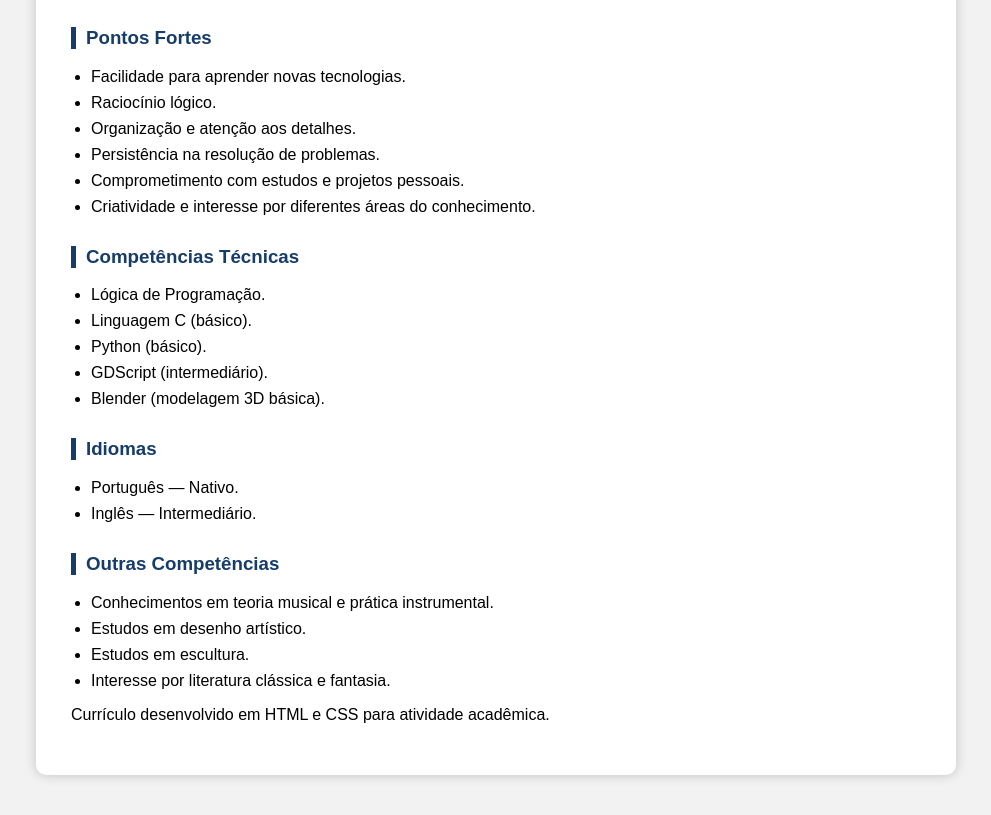
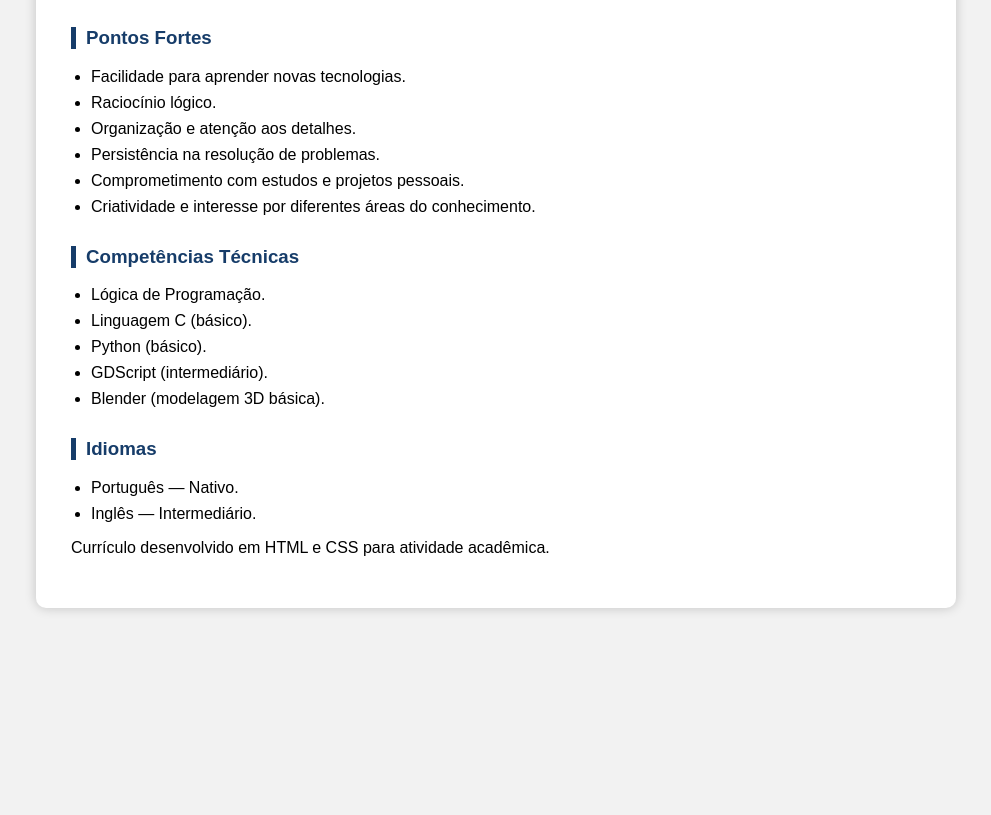
Before and after one commit to fvicenzo-pixel/curriculo-dba, a plain HTML site: page index.html in a window 1280 px wide. Shown: the part 270-1085 px from the top of the page, without its empty margins (144-1135 px from the left). After the commit the page ends 918 px from the top, so only its background shows below. Drawn offline with Linux system fonts and the light colour scheme.

Commit message:
Update index.html

```diff
--- a/index.html
+++ b/index.html
@@ -69,19 +69,6 @@
 
     </section>
 
-    <section>
-
-        <h3>Outras Competências</h3>
-
-        <ul>
-            <li>Conhecimentos em teoria musical e prática instrumental.</li>
-            <li>Estudos em desenho artístico.</li>
-            <li>Estudos em escultura.</li>
-            <li>Interesse por literatura clássica e fantasia.</li>
-        </ul>
-
-    </section>
-
     <footer>
 
         <p>Currículo desenvolvido em HTML e CSS para atividade acadêmica.</p>
```
